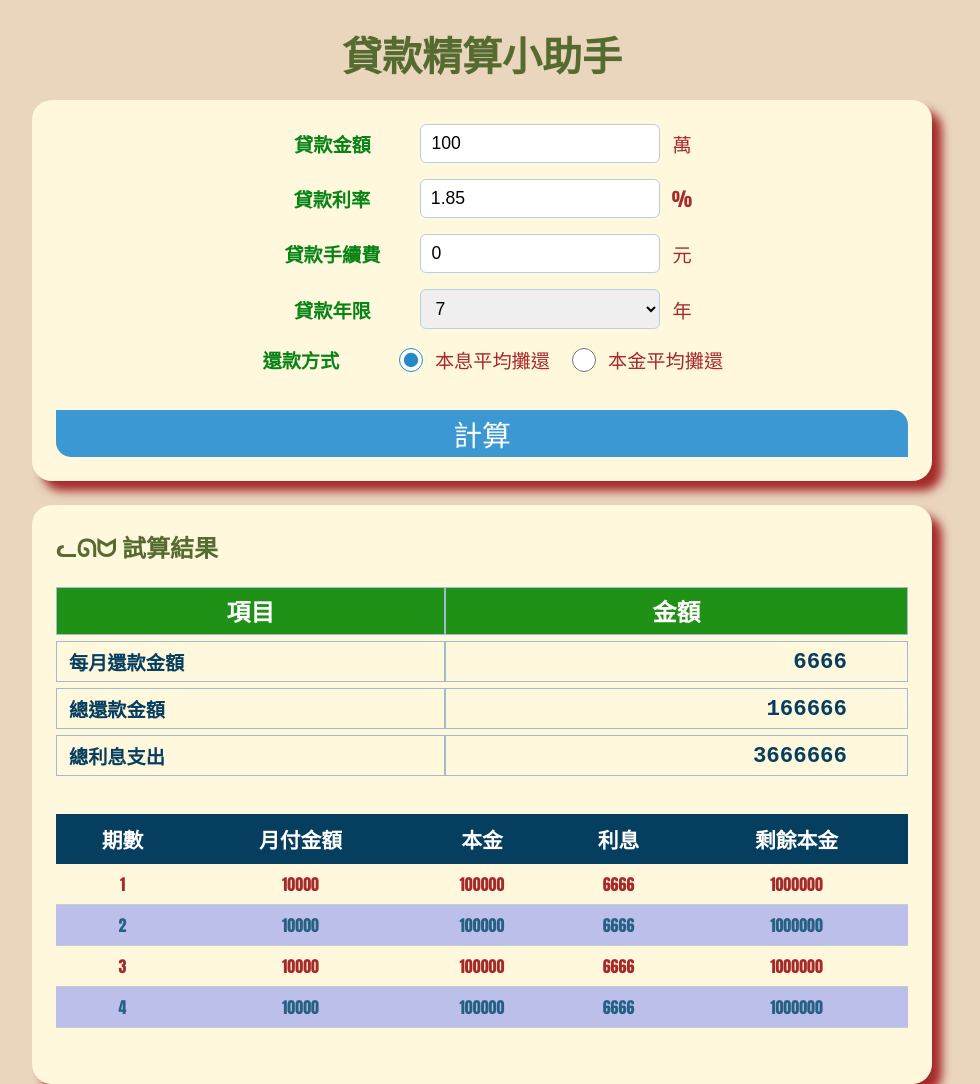
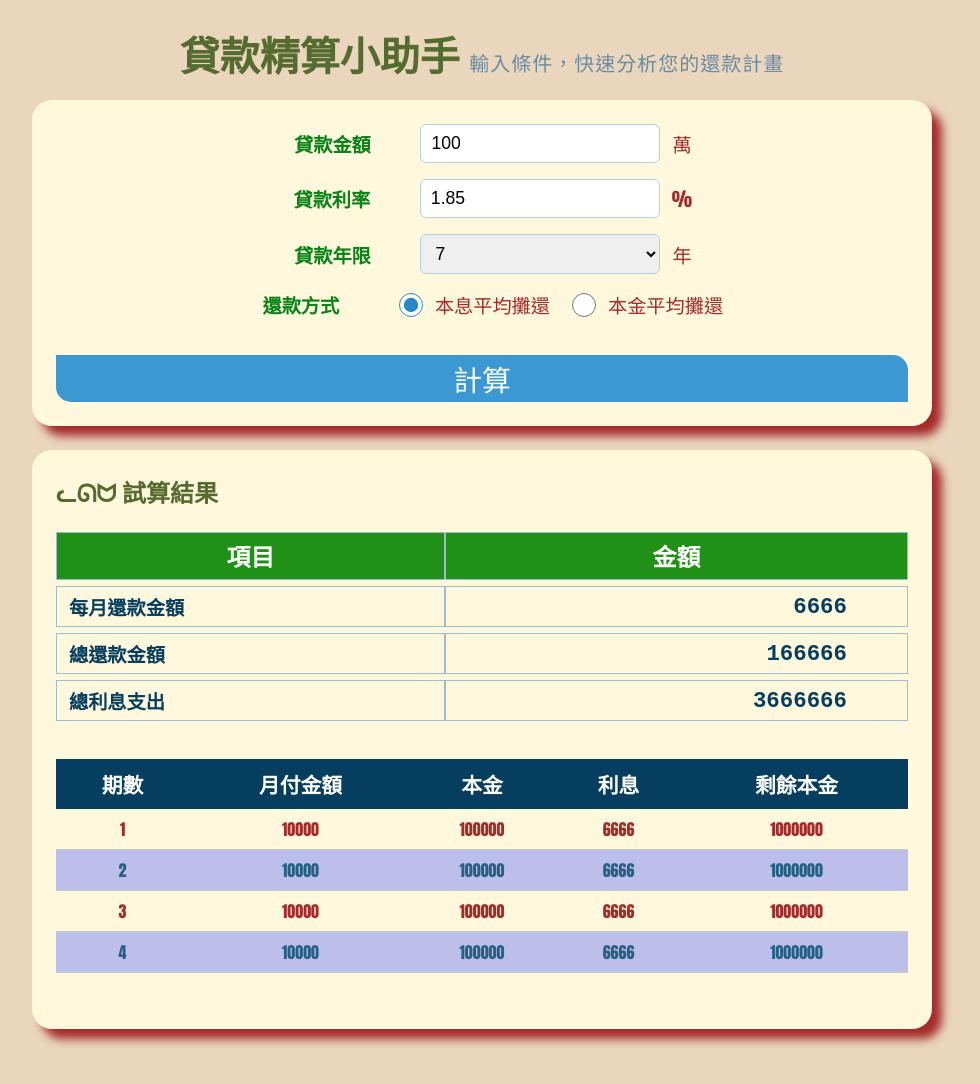
Before and after one commit to futahati/loan-project, a plain HTML site: page index.html in a window 1280 px wide. Shown: the top 1084 px of the page, without its empty margins (158-1138 px from the left). Drawn offline with Linux system fonts and the light colour scheme.

Commit message:
移除手續費輸入欄位

```diff
--- a/index.html
+++ b/index.html
@@ -276,7 +276,9 @@
     <!-- div.container or .container 可快速輸出 -->
     <div class="container">
 
-        <h1>貸款精算小助手</h1>
+        <h1>貸款精算小助手
+            <span class="subtitle">輸入條件，快速分析您的還款計畫</span>
+        </h1>
 
         <!-- form表單_條件區 -->
         <form id="loanForm" action="" class="loan-form">
@@ -290,12 +292,6 @@
             <div class="form-row">
                 <label for="rate">貸款利率</label>
                 <input required type="number" id="rate" name="rate" value="1.85" step="0.01" min="1"> %
-            </div>
-
-            <div class="form-row">
-                <label for="handlingFree">貸款手續費</label>
-                <input required type="number" id="handlingFree" name="handlingFree" value="0" min="0"
-                    placeholder="請輸入相關手續費"> 元
             </div>
 
             <div class="form-row">
```
